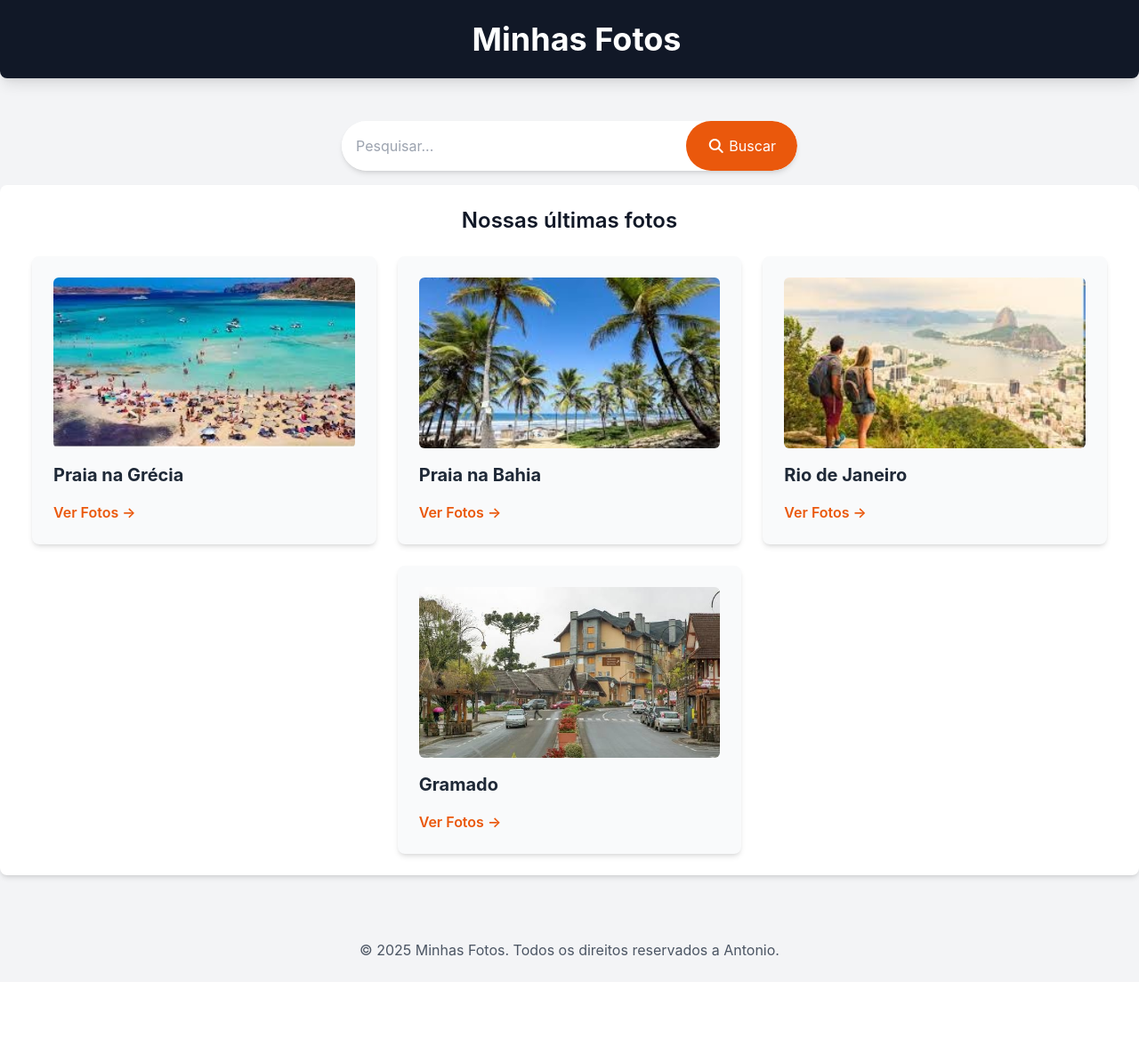
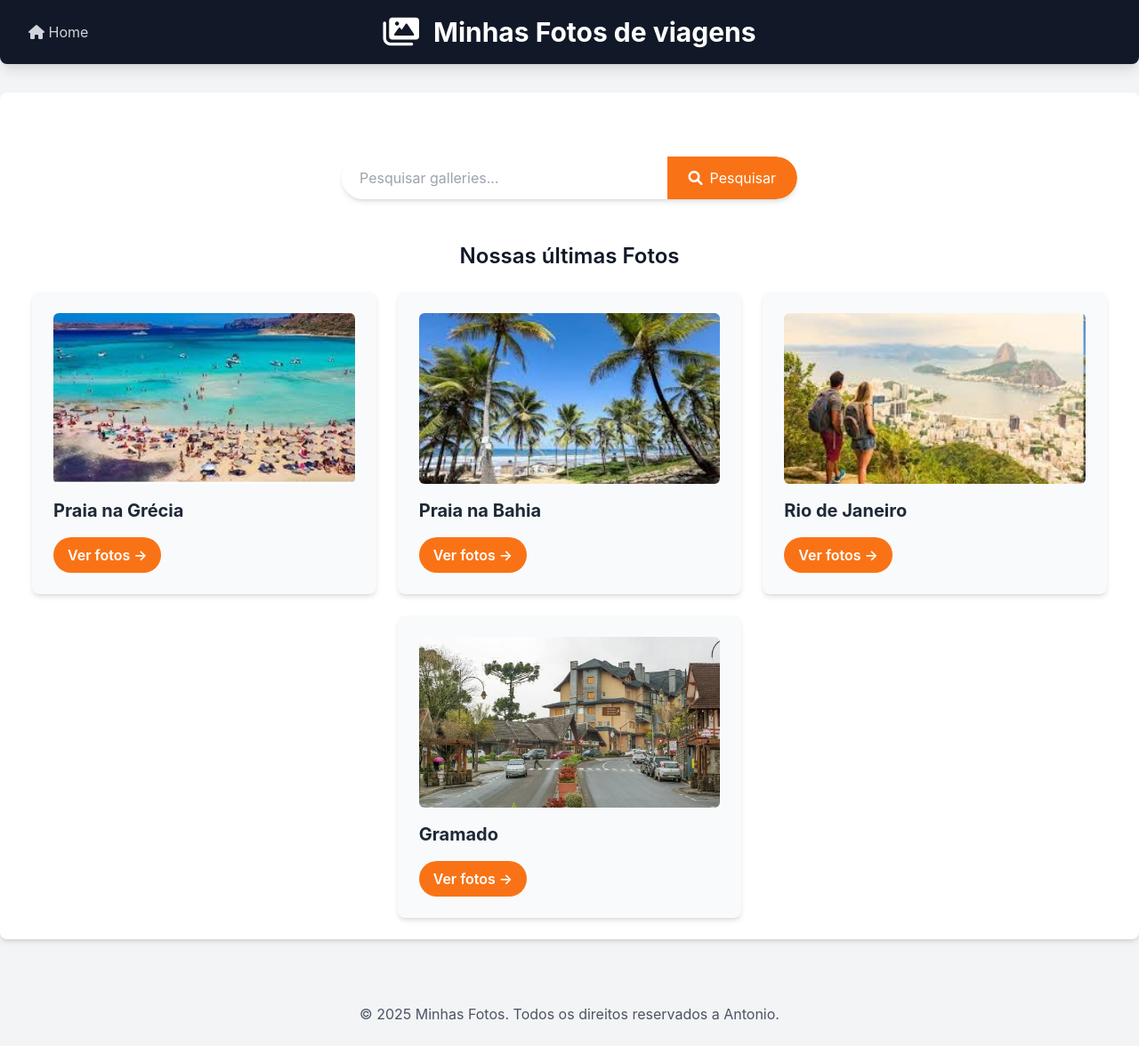
Before and after one commit to Antoniojferreira3/galeria_fotos, a Django app: template galleries/templates/galleries/home.html in a window 1280 px wide. Shown: the whole page at 89% size. Before the commit the page ends 1075 px from the top, so only its background shows below. Run offline with Django 5.2, Linux system fonts and the light colour scheme; the template is opened without the code that fills it: values that come from a table or form of the project are taken from there, others are empty; data comes from the database, SQL or seed files in the repository; both versions use the stored data as it was after the commit; some libraries are stand-ins or nearby versions.

Commit message:
commit 09-09-25

```diff
--- /dev/null
+++ b/galleries/templates/galleries/base.html
@@ -0,0 +1,46 @@
+{% load static %}
+<!DOCTYPE html>
+<html lang="pt-br">
+<head>
+    <meta charset="UTF-8">
+    <meta name="viewport" content="width=device-width, initial-scale=1.0">
+    <title>{% block title %}Minhas Fotos{% endblock %}</title>
+    <script src="https://cdn.tailwindcss.com"></script>
+    <link rel="stylesheet" href="https://cdnjs.cloudflare.com/ajax/libs/font-awesome/6.0.0-beta3/css/all.min.css">
+    <style>
+        body {
+            font-family: 'Inter', sans-serif;
+        }
+    </style>
+</head>
+<body class="bg-gray-100 text-gray-900">
+
+    <header class="bg-gray-900 text-white p-6 shadow-lg rounded-b-lg">
+        <div class="container mx-auto relative flex items-center justify-between">
+            <div class="absolute inset-0 flex items-center justify-center">
+                <div class="flex items-center">
+                    <div class="text-4xl mr-4">
+                        <i class="fas fa-images"></i>
+                    </div>
+                    <h1 class="text-3xl font-bold">Minhas Fotos de viagens</h1>
+                </div>
+            </div>
+
+            <nav class="relative z-10">
+                <a href="{% url 'home' %}" class="text-gray-300 hover:text-white mx-2">
+                    <i class="fa fa-home"></i> Home
+                </a>
+            </nav>
+        </div>
+    </header>
+
+    <main class="container mx-auto p-6 mt-8 bg-white rounded-lg shadow-md">
+        {% block content %}{% endblock %}
+    </main>
+
+    <footer class="mt-12 p-6 text-center text-gray-600">
+        <p>&copy; 2025 Minhas Fotos. Todos os direitos reservados a Antonio.</p>
+    </footer>
+
+</body>
+</html>
--- a/galleries/templates/galleries/home.html
+++ b/galleries/templates/galleries/home.html
@@ -1,10 +1,66 @@
-<!DOCTYPE html>
+{%extends 'galleries/base.html' %}
+
+{% block title %}Home - Minhas Fotos{% endblock %}
+
+{% block content %}
+
+<!-- Seção de pesquisa -->
+ <section class="container mx-auto mt-8 p-4 flex justify-center">
+    <form method="get" action="{% url 'pesquisar_galleries' %}" class="w-full max-w-lg flex bg-white rounded-full shadow-md overflow-hidden">
+        <input
+            type="text"
+            name="q"
+            placeholder="Pesquisar galleries..."
+            class="flex-grow p-3 text-gray-700 focus:outline-none focus:ring-2 focus:ring-orange-500 rounded-l-full pl-5">
+        <button type="submit" class="bg-orange-500 hover:bg-orange-600 text-white p-3 px-6 py-2 rounded-r-full  transition duration-300 ease-in-out flex items-center justify-center">
+            <i class="fas fa-search mr-2"></i> Pesquisar
+        </button>
+    </form>
+</section>
+    <!-- Listas de galleries -->
+    <h2 class="text-2xl font-semibold mb-6 text-center mt-8">Nossas últimas Fotos</h2>
+    <div class="flex flex-wrap justify-center gap-6">
+
+            {% for galery in galleries %}
+
+            <div class="w-full sm:w-[calc(50%-1.5rem)] lg:w-[calc(33.333%-1.5rem)] bg-gray-50 p-6 rounded-lg shadow-md hover:shadow-lg transition-shadow duration-300 ease-in-out">
+
+                {% if galery.image %}
+
+                <img src="{{ galery.image.url }}" alt="Imagem de {{ galery.title }}" class="w-full h-48 object-cover rounded-md mb-4">
+
+                {% endif %}
+
+
+                <h3 class="text-xl font-bold mb-2 text-gray-800">{{ galery.title }}</h3>
+                <p class="text-gray-600 mb-4">{{ galery.description|truncatewords:20}}</p>
+
+                <a href="{% url 'galery_detail' galery.id %}" class="inline-block bg-orange-500 hover:bg-orange-600 text-white font-semibold py-2 px-4
+                rounded-full transition-colors duration-300">
+                Ver fotos &rarr;
+                </a>
+            </div>
+                {% empty %}
+
+                <p class="text-center text-gray-500 col-span-full">Nenhuma foto encontrada</p>
+
+            {% endfor %}
+    </div>
+
+        {% endblock %}
+
+
+
+
+
+
+<!--DOCTYPE html>
 <html lang="pt-br">
 <head>
     <meta charset="UTF-8">
     <meta name="viewport" content="width=device-width, initial-scale=1.0">
     <title>Minhas Fotos</title>
-    <script src="https://cdn.tailwindcss.com"></script>  <!--Esta tag serve para importar o Tailwind CSS na sua página web de forma rápida e prática, direto via CDN (Content Delivery Network). -->
+    <script src="https://cdn.tailwindcss.com"></script>  <!-Esta tag serve para importar o Tailwind CSS na sua página web de forma rápida e prática, direto via CDN (Content Delivery Network). >
 
     <link rel="stylesheet" href=https://cdnjs.cloudflare.com/ajax/libs/font-awesome/7.0.0/css/all.min.css integrity="sha512-DxV+EoADOkOygM4IR9yXP8Sb2qwgidEmeqAEmDKIOfPRQZOWbXCzLC6vjbZyy0vPisbH2SyW27+ddLVCN+OMzQ==" crossorigin="anonymous" referrerpolicy="no-referrer" />
     <style>
@@ -14,28 +70,28 @@
     </style>
     {% load static %}
 </head>
-<body class="bg-gray-100 text-gray-900"> <!--Este comando HTML e CSS significa que a página terá um fundo cinza claro e texto cinza escuro.-->
-    <!-- Cabeçalho da Página -->
+<body class="bg-gray-100 text-gray-900"> <!-Este comando HTML e CSS significa que a página terá um fundo cinza claro e texto cinza escuro.-->
+    <!-- Cabeçalho da Página >
     <header class="bg-gray-900 text-white p-6
 
     shadow-lg rounded-b-lg">
-        <div class="container mx-auto flex flex-col sm:flex-row items-center justify-center"> <!-- Alterado para 'justify-center' para centralizar o conteúdo -->
-            <!-- Agrupamento para o Ícone e Título (Centralizado) -->
+        <div class="container mx-auto flex flex-col sm:flex-row items-center justify-center"> <!- Alterado para 'justify-center' para centralizar o conteúdo -->
+            <!-- Agrupamento para o Ícone e Título (Centralizado) >
             <div class="flex items-center mb-4 sm:mb-0">
                 <div class="text-4xl mr-4">
-                     <!-- Ícone de utensílios (faca e garfo) -->
+                     <!- Ícone de utensílios (faca e garfo) >
                 </div>
-                <!-- Título da Página -->
+                <!- Título da Página >
                 <h1 class="text-4xl font-bold text-center sm:text-left">
                     Minhas Fotos
                 </h1>
             </div>
             <nav class="mt-4 sm:mt-0">
-                <!-- Conteúdo de navegação futuro aqui -->
+                <!- Conteúdo de navegação futuro aqui >
             </nav>
         </div>
     </header>
-    <!-- seção de pesquisa -->
+    <!- seção de pesquisa >
 <section class="container mx-auto mt-8 p-4 flex justify-center">
     <form action="{% url 'home' %}" method="GET" class="w-full max-w-lg flex bg-white rounded-full shadow-md overflow-hidden">
         <input type="text" name="q" value="{{ query|default:'' }}" placeholder="Pesquisar..." class="flex-grow p-4 text-gray-700 focus:outline-none">
@@ -44,7 +100,7 @@
         </button>
     </form>
 </section>
-    <!-- Conteúdo Principal da Página -->
+    <!-Conteúdo Principal da Página >
 <main class="container mx-auto p-6 bg-white rounded-lg shadow-md">
     <h2 class="text-2xl font-semibold mb-6 text-center">Nossas últimas fotos</h2>
     <div class="flex flex-wrap justify-center gap-6">
@@ -69,7 +125,7 @@
 
     </div>
 </main>
-    <!-- Rodapé da Página -->
+   # <Rodapé da Página >
      <footer class="mt-12 p-6 text-center text-gray-600">
         <p>&copy; 2025 Minhas Fotos. Todos os direitos reservados a Antonio.</p>
-     </footer>
+     </footer> -->
--- a/galleries/urls.py
+++ b/galleries/urls.py
@@ -1,9 +1,22 @@
-# recipes/urls.py
+# galleries/urls.py
 from django.urls import path
 from . import views
 
 urlpatterns = [
-    path('', views.home, name='galleries_home'),   # agora abre home.html
-    path('list/', views.galery_list, name='galery_list'),  # lista de fotos em /galleries/list/
-    path('<int:pk>/', views.galery_detail, name='galery_detail'),
+    path('', views.home, name='home'),
+    path('galery/<int:id>/', views.galery_detail, name='galery_detail'),
+    path('pesquisar/', views.pesquisar_galleries, name='pesquisar_galleries'),
 ]
+
+
+
+
+# recipes/urls.py
+#from django.urls import path
+#from . import views
+
+#urlpatterns = [
+   # path('', views.home, name='galleries_home'),   # agora abre home.html
+   # path('list/', views.galery_list, name='galery_list'),  # lista de fotos em /galleries/list/
+   # path('<int:pk>/', views.galery_detail, name='galery_detail'),
+#]
--- a/projeto/urls.py
+++ b/projeto/urls.py
@@ -16,18 +16,19 @@ Including another URLconf
 """
 from django.contrib import admin
 from django.urls import path, include
-from django.http import HttpResponse
+# from django.http import HttpResponse
 from django.conf import settings
 from django.conf.urls.static import static
 
-def home(request):
-    return HttpResponse('galery_list.html')
+# def home(request):
+   # return HttpResponse('galery_list.html')
 # "<h1>Bem-vindo ao site de Galeria de Fotos!</h1>")
 
 urlpatterns = [
-path('admin/', admin.site.urls),
-path('', include('galleries.urls')),
-path('', home, name='home'),
+    path('admin/', admin.site.urls),
+   # path('', include('galleries.urls')),
+   # path('', home, name='home'),
+   path('galleries/', include('galleries.urls')),  # prefixo para o app galleries
 ]
 
 if settings.DEBUG:
```
Also changed, not shown: galleries/templates/galleries/galery_detail.html (+45 -7 lines), galleries/templates/galleries/pesquisa.html (added, +39 -0 lines), galleries/views.py (+49 -21 lines), db.sqlite3.
